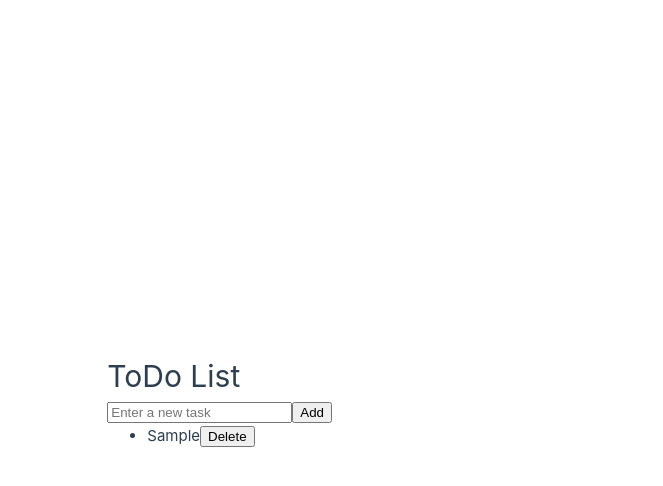
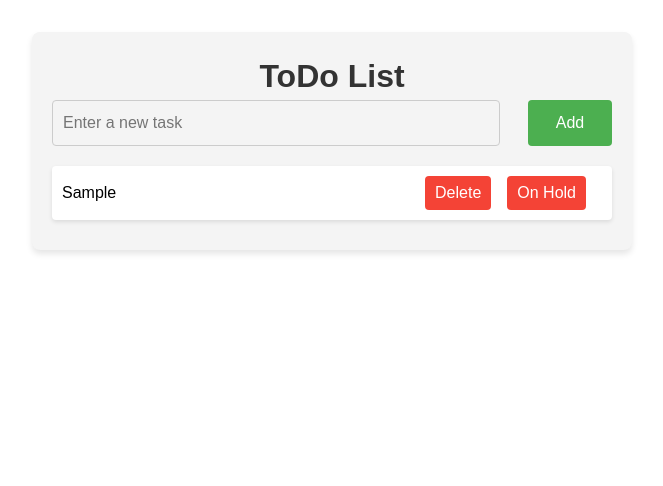
Before and after one commit to PlamenPetrovv/TVI-ToDo, a Vue app: page / in a window 1280 px wide. Both pictures are taken after typing "Sample" into the empty fields and a click on the button "Add". Shown: the top 486 px of the page, without its empty margins (308-971 px from the left). Built offline with nearby package versions, Linux system fonts and the light colour scheme; the HTML template or start-up script is replaced by a standard one.

Commit message:
Commit all

```diff
--- a/package.json
+++ b/package.json
@@ -13,9 +13,11 @@
     "format": "prettier --write src/"
   },
   "dependencies": {
+    "@mdi/font": "^7.4.47",
     "pinia": "^2.2.6",
     "vue": "^3.5.13",
-    "vue-router": "^4.4.5"
+    "vue-router": "^4.4.5",
+    "vuetify": "^3.7.5"
   },
   "devDependencies": {
     "@tsconfig/node22": "^22.0.0",
--- a/src/App.vue
+++ b/src/App.vue
@@ -3,69 +3,7 @@ import ToDoList from './components/ToDoList.vue'
 </script>
 
 <template>
-  <ToDoList />
+  <div>
+    <ToDoList />
+  </div>
 </template>
-
-<style scoped>
-header {
-  line-height: 1.5;
-  max-height: 100vh;
-}
-
-.logo {
-  display: block;
-  margin: 0 auto 2rem;
-}
-
-nav {
-  width: 100%;
-  font-size: 12px;
-  text-align: center;
-  margin-top: 2rem;
-}
-
-nav a.router-link-exact-active {
-  color: var(--color-text);
-}
-
-nav a.router-link-exact-active:hover {
-  background-color: transparent;
-}
-
-nav a {
-  display: inline-block;
-  padding: 0 1rem;
-  border-left: 1px solid var(--color-border);
-}
-
-nav a:first-of-type {
-  border: 0;
-}
-
-@media (min-width: 1024px) {
-  header {
-    display: flex;
-    place-items: center;
-    padding-right: calc(var(--section-gap) / 2);
-  }
-
-  .logo {
-    margin: 0 2rem 0 0;
-  }
-
-  header .wrapper {
-    display: flex;
-    place-items: flex-start;
-    flex-wrap: wrap;
-  }
-
-  nav {
-    text-align: left;
-    margin-left: -1rem;
-    font-size: 1rem;
-
-    padding: 1rem 0;
-    margin-top: 1rem;
-  }
-}
-</style>
--- a/src/components/ToDoList.vue
+++ b/src/components/ToDoList.vue
@@ -1,43 +1,178 @@
 <script setup lang="ts">
-import { ref } from 'vue'
+import { ref, onMounted } from 'vue'
 
-const tasks = ref<{ id: number; text: string; completed: boolean }[]>([])
+const tasks = ref<{ id: number; text: string; completed: boolean; onHold: string }[]>([])
 const newTask = ref('')
+
+onMounted(() => {
+  const savedTasks = localStorage.getItem('tasks')
+  if (savedTasks) {
+    tasks.value = JSON.parse(savedTasks)
+  }
+})
 
 function addTask() {
   if (newTask.value.trim()) {
-    tasks.value.push({ id: Date.now(), text: newTask.value, completed: false })
+    const newTaskItem = { id: Date.now(), text: newTask.value, completed: false, onHold: '' }
+    tasks.value.push(newTaskItem)
+    localStorage.setItem('tasks', JSON.stringify(tasks.value))
     newTask.value = ''
   }
 }
 
 function toggleTask(id: number) {
   const task = tasks.value.find((task) => task.id === id)
-  if (task) task.completed = !task.completed
+  if (task) {
+    task.completed = !task.completed
+    localStorage.setItem('tasks', JSON.stringify(tasks.value))
+  }
 }
 
 function deleteTask(id: number) {
   tasks.value = tasks.value.filter((task) => task.id !== id)
+  localStorage.setItem('tasks', JSON.stringify(tasks.value))
+}
+
+function toggleOnHold(id: number) {
+  const task = tasks.value.find((task) => task.id === id)
+  if (task) {
+    task.onHold = task.onHold ? '' : 'On Hold because'
+    localStorage.setItem('tasks', JSON.stringify(tasks.value))
+  }
+}
+
+function updateOnHold(id: number, value: string) {
+  const task = tasks.value.find((task) => task.id === id)
+  if (task) {
+    task.onHold = value
+    localStorage.setItem('tasks', JSON.stringify(tasks.value))
+  }
 }
 </script>
 
 <template>
-  <div>
+  <div class="todo-container">
     <h1>ToDo List</h1>
-    <input v-model="newTask" placeholder="Enter a new task" @keyup.enter="addTask" />
-    <button @click="addTask">Add</button>
-    <ul>
-      <li v-for="task in tasks" :key="task.id" :class="{ completed: task.completed }">
-        <span @click="toggleTask(task.id)">{{ task.text }}</span>
+    <div class="input-container">
+      <input v-model="newTask" placeholder="Enter a new task" @keyup.enter="addTask" />
+      <button @click="addTask">Add</button>
+    </div>
+    <div class="tasks-container">
+      <div v-for="task in tasks" :key="task.id" class="task-item">
+        <span @click="toggleTask(task.id)" :class="{ completed: task.completed }">{{
+          task.text
+        }}</span>
         <button @click="deleteTask(task.id)">Delete</button>
-      </li>
-    </ul>
+
+        <button @click="toggleOnHold(task.id)">
+          {{ task.onHold ? 'Remove On Hold' : 'On Hold' }}
+        </button>
+
+        <div v-if="task.onHold">
+          <textarea
+            v-model="task.onHold"
+            placeholder="Enter reason for OnHold"
+            @blur="updateOnHold(task.id, task.onHold)"
+          />
+        </div>
+      </div>
+    </div>
   </div>
 </template>
 
 <style scoped>
+.todo-container {
+  width: 100%;
+  max-width: 600px;
+  margin: 0 auto;
+  padding: 20px;
+  font-family: Arial, sans-serif;
+  background-color: #f4f4f4;
+  border-radius: 8px;
+  box-shadow: 0 4px 6px rgba(0, 0, 0, 0.1);
+  margin-top: 2rem;
+}
+
+h1 {
+  text-align: center;
+  color: #333;
+}
+
+.input-container {
+  display: flex;
+  justify-content: space-between;
+  margin-bottom: 20px;
+}
+
+.input-container input {
+  width: 80%;
+  padding: 10px;
+  font-size: 16px;
+  border-radius: 4px;
+  border: 1px solid #ccc;
+}
+
+.input-container button {
+  width: 15%;
+  padding: 10px;
+  font-size: 16px;
+  background-color: #4caf50;
+  color: white;
+  border: none;
+  border-radius: 4px;
+  cursor: pointer;
+}
+
+.input-container button:hover {
+  background-color: #45a049;
+}
+
+.tasks-container {
+  display: flex;
+  flex-direction: column;
+}
+
+.task-item {
+  display: flex;
+  justify-content: space-between;
+  align-items: center;
+  padding: 10px;
+  margin-bottom: 10px;
+  background-color: white;
+  border-radius: 4px;
+  box-shadow: 0 2px 4px rgba(0, 0, 0, 0.1);
+}
+
+.task-item span {
+  flex-grow: 1;
+  cursor: pointer;
+}
+
+.task-item button {
+  background-color: #f44336;
+  color: white;
+  border: none;
+  padding: 5px 10px;
+  border-radius: 4px;
+  cursor: pointer;
+  margin-right: 1rem;
+}
+
+.task-item button:hover {
+  background-color: #d32f2f;
+}
+
 .completed {
   text-decoration: line-through;
   color: grey;
 }
+
+.task-item textarea {
+  width: 100%;
+  padding: 5px;
+  font-size: 14px;
+  height: 60px;
+  border-radius: 4px;
+  border: 1px solid #ccc;
+}
 </style>
--- a/src/main.ts
+++ b/src/main.ts
@@ -1,14 +1,9 @@
-import './assets/main.css'
-
 import { createApp } from 'vue'
-import { createPinia } from 'pinia'
+import { createVuetify } from 'vuetify'
+import 'vuetify/styles' // Импортиране на стиловете на Vuetify
 
 import App from './App.vue'
-import router from './router'
 
-const app = createApp(App)
-const apiBaseUrl = 'https://your-render-api-url.com'
-app.use(createPinia())
-app.use(router)
+const vuetify = createVuetify()
 
-app.mount('#app')
+createApp(App).use(vuetify).mount('#app')
```
Also changed, not shown: 1 other file (tests, documents, lock files or other folders).
